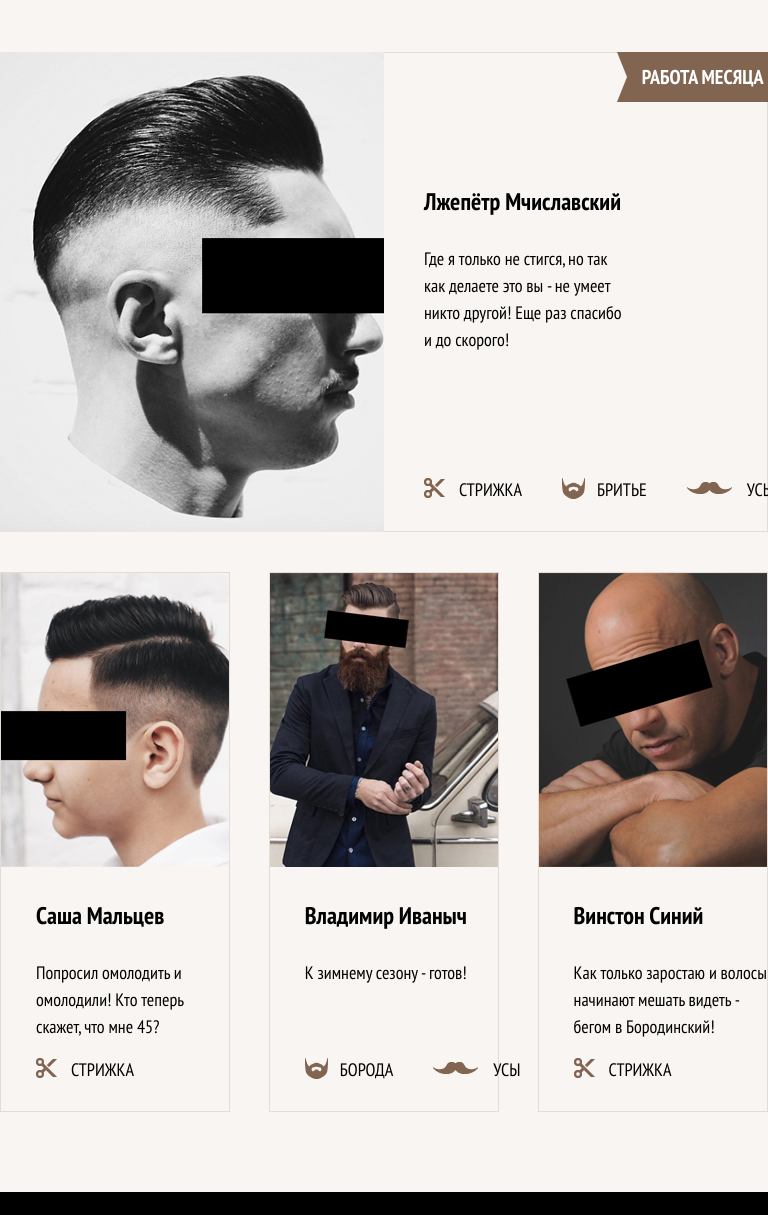
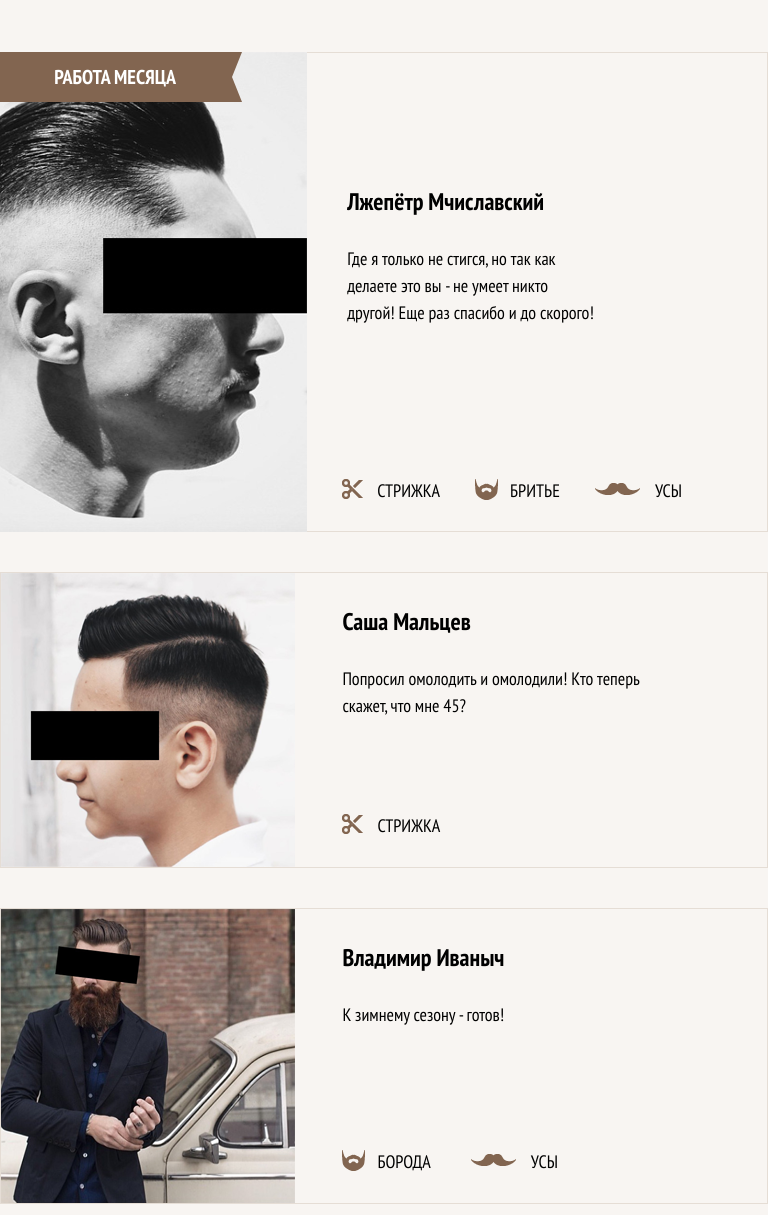
Before and after one commit to wanderway/barbershop.pixel, a website: page src/photo.html in a window 768 px wide. Shown: the part 505-1720 px from the top of the page. Before the commit the page ends 1697 px from the top, so only its background shows below. Drawn offline with nearby package versions, Linux system fonts and the light colour scheme; files that its build step writes are made by us from their sources.

Commit message:
tablet photo-block

```diff
--- a/src/style/photo-block.scss
+++ b/src/style/photo-block.scss
@@ -56,7 +56,7 @@
     &:before {
       position: absolute;
       bottom: 15px;
-      left: -35px;
+      left: -20%;
 
       width: 0;
       height: 10px;
@@ -92,8 +92,8 @@
       width: 60%;
       margin: 30px 0 0 0;
     }
+  }
 
-  }
 
   &__person {
     font-family: $Sans-Narrow_bold;
@@ -205,24 +205,104 @@
     width: auto;
     height: 294px;
 
-    background: url("../img/item-1-desktop.png") center;
+    background: url("../img/item-1-desktop.png") no-repeat left;
   }
 
   &__image--vladimir {
     width: auto;
     height: 294px;
 
-    background: url("../img/item-2-desktop.png") left;
+    background: url("../img/item-2-desktop.png") no-repeat left;
   }
 
   &__image--winston {
     width: auto;
     height: 294px;
 
-    background: url("../img/item-3-desktop.png") center;
+    background: url("../img/item-3-desktop.png") no-repeat left;
   }
 
   &__text {
     margin: 30px 0 auto 0;
   }
 }
+
+@media (min-width: 768px) and (max-width: 1024px) {
+
+  .photo-block {
+
+    &__high-rated {
+      right: 70%;
+      width: 30%;
+      padding: 0 10px;
+      display: block;
+
+      &:before {
+
+        left: 90%;
+
+        transform: rotate(90deg);
+      }
+    }
+
+    &__main-item-wrapper {
+      width: 60%;
+    }
+
+    &__services--no-margin-left {
+      flex-wrap: wrap;
+
+      span {
+        min-width: 20%;
+        display: block;
+        margin: 20px 0 0 35px;
+      }
+    }
+
+    &__image--petr {
+      width: 40%;
+
+      background-position: 85%;
+    }
+
+    &__text {
+      width: 75%;
+    }
+
+    &__items {
+      flex-direction: column;
+    }
+
+    &__item {
+      position: relative;
+
+      width: auto;
+      margin: 0 0 40px 0;
+      flex-direction: row;
+      height: auto;
+      flex-wrap: wrap;
+
+    }
+
+    &__image {
+      width: 40%;
+    }
+
+    &__item-wrapper {
+      width: 60%;
+    }
+
+    &__services {
+      position: absolute;
+      bottom: 0;
+      left: 40%;
+
+      width: 50%;
+    }
+  }
+
+}
+
+@media (min-width: 320px) and (max-width: 768px) {
+
+}
```
